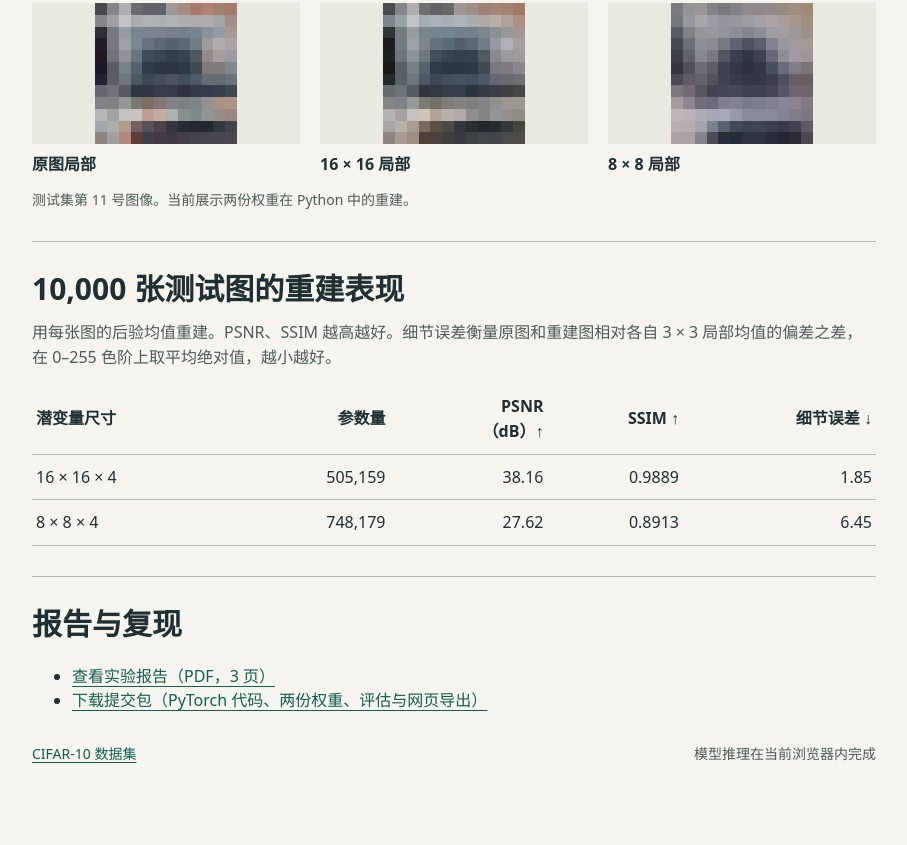
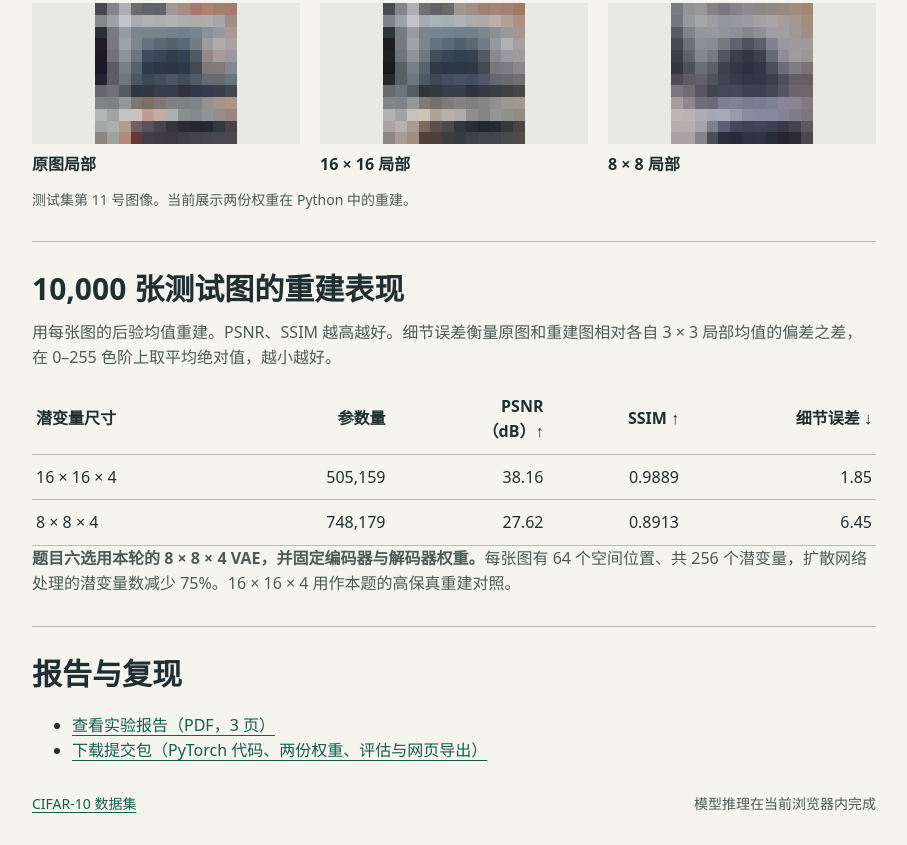
Before and after one commit to banligegit/mini-ddpm, a website: page site/cifar-vae/index.html in a window 1280 px wide. Shown: the part 817-1662 px from the top of the page, without its empty margins (186-1093 px from the left). Before the commit the page ends 1612 px from the top, so only its background shows below. Drawn offline with Linux system fonts and the light colour scheme.

Commit message:
Document the fixed 8x8 VAE for task six

```diff
--- a/site/cifar-vae/index.html
+++ b/site/cifar-vae/index.html
@@ -65,6 +65,7 @@
     <h2 id="measurement-heading">10,000 张测试图的重建表现</h2>
     <p>用每张图的后验均值重建。PSNR、SSIM 越高越好。细节误差衡量原图和重建图相对各自 3 × 3 局部均值的偏差之差，在 0–255 色阶上取平均绝对值，越小越好。</p>
     <table><thead><tr><th scope="col">潜变量尺寸</th><th scope="col">参数量</th><th scope="col">PSNR<br>（dB）↑</th><th scope="col">SSIM ↑</th><th scope="col">细节误差 ↓</th></tr></thead><tbody id="metrics"></tbody></table>
+    <p><strong>题目六选用本轮的 8 × 8 × 4 VAE，并固定编码器与解码器权重。</strong>每张图有 64 个空间位置、共 256 个潜变量，扩散网络处理的潜变量数减少 75%。16 × 16 × 4 用作本题的高保真重建对照。</p>
   </section>
   <section class="measurements" aria-labelledby="report-heading">
     <h2 id="report-heading">报告与复现</h2>
```
Also changed, not shown: 2 other files.
